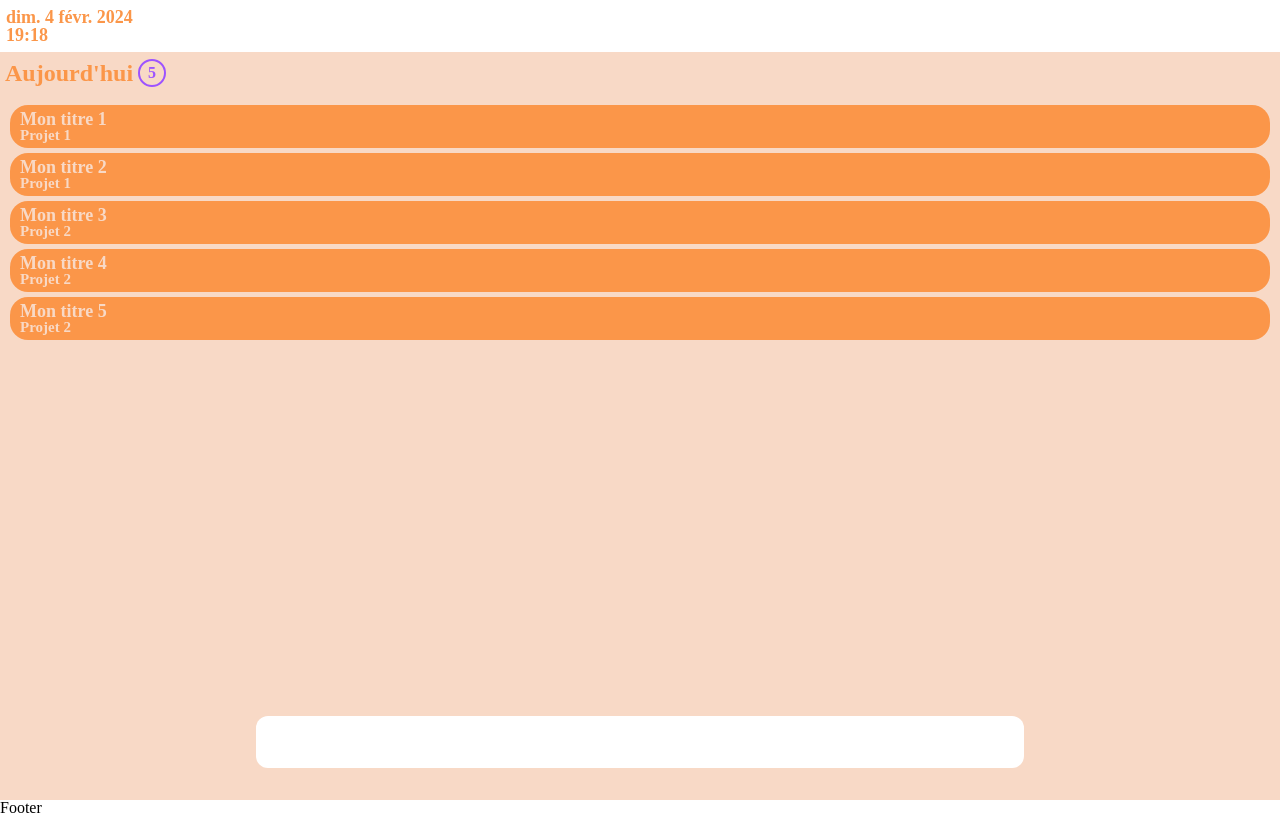
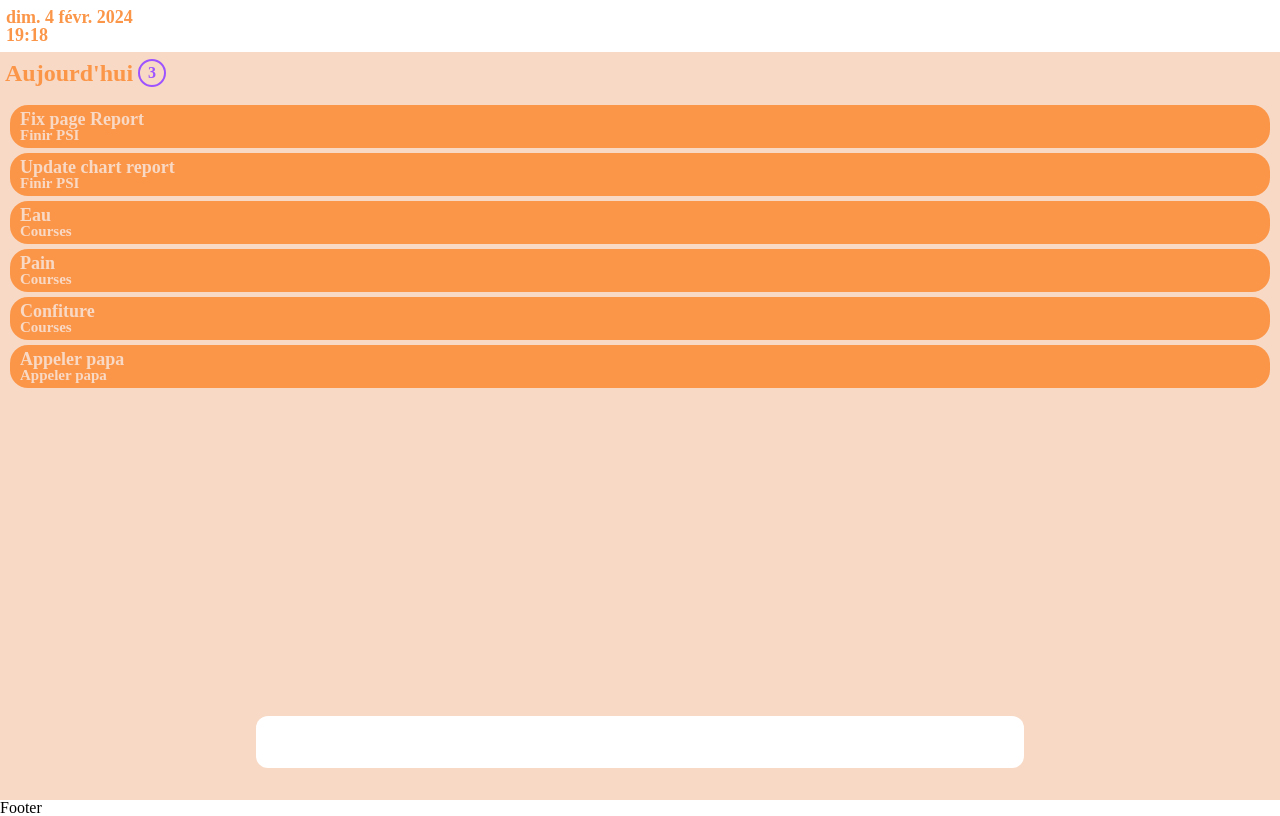
Before and after one commit to jeremy-deurvillier/simply-organized, a React (Vite) app: page /user/today in a window 1280 px wide. Built offline with nearby package versions, Linux system fonts and the light colour scheme; some icons are missing; what @radix-ui/themes would draw is missing.

Commit message:
Add ProjectSlice on Store and update Today and Activity components

```diff
--- a/src/components/activity/Activity.jsx
+++ b/src/components/activity/Activity.jsx
@@ -5,7 +5,11 @@ export default function Activity({ activity }) {
     return (
         <div className='activity'>
             <p className='activityName'>{activity.name}</p>
-      <p className='projectName'>{activity.project.title}</p>
+            <p className='projectName'>
+                {
+                    (activity.project) ? activity.project.title : activity.name
+                }
+            </p>
 
             <GroupActions id={activity.id} state={activity.state} />
         </div>
--- a/src/components/today/Today.jsx
+++ b/src/components/today/Today.jsx
@@ -1,30 +1,40 @@
+import { useSelector } from 'react-redux'
 import Activity from '../activity/Activity'
 import './Today.css'
 
-const projects = [
-  {id:1, title: 'Projet 1', description: ''},
-  {id:1, title: 'Projet 2', description: ''},
-]
+function activitiesElement(projects) {
+    return projects.map(project => {
+        if (project.activities.length > 0) {
+            return project.activities.map(activity => {
+                let activityCopy = { ...activity, project: project }
 
-const activities = [
-  {id:1, name: 'Mon titre 1', state: {done: false, progress: false}, project: projects[0]},
-  {id:2, name: 'Mon titre 2', state: {done: false, progress: true}, project: projects[0]},
-  {id:3, name: 'Mon titre 3', state: {done: false, progress: false}, project: projects[1]},
-  {id:4, name: 'Mon titre 4', state: {done: false, progress: true}, project: projects[1]},
-  {id:5, name: 'Mon titre 5', state: {done: false, progress: false}, project: projects[1]},
-]
+                return <Activity key={activityCopy.id} activity={activityCopy} />
+            })
+        } else {
+            let activity = {
+                id: 'project_' + project.id,
+                name: project.title,
+                state: { done: false, progress: false },
+                project: project
+            }
+
+            return <Activity key={activity.id} activity={activity} />
+        }
+    })
+}
 
 export default function Today() {
+    const projects = useSelector(state => state.projects.list)
+    const activities = activitiesElement(projects)
+
     return (
         <section className='todayPage'>
             <h2>
                 Aujourd'hui
-            <span className='badge'>{activities.length}</span>
+                <span className='badge'>{projects.length}</span>
             </h2>
             <div className='todayContent'>
-            {
-              activities.map(activity => <Activity  key={activity.id} activity={activity} />)
-            }
+                {activities}
             </div>
         </section>
     )
--- /dev/null
+++ b/src/features/ProjectsSlice.js
@@ -0,0 +1,44 @@
+import { createSlice } from '@reduxjs/toolkit'
+
+// TODO : add list property on Project entity
+
+const activities = [
+    { id: 1, name: 'Fix page Report', state: { done: false, progress: false }, project: null },
+    { id: 2, name: 'Update chart report', state: { done: false, progress: true }, project: null },
+    { id: 3, name: 'Eau', state: { done: false, progress: false }, project: null },
+    { id: 4, name: 'Pain', state: { done: false, progress: true }, project: null },
+    { id: 5, name: 'Confiture', state: { done: false, progress: false }, project: null },
+]
+
+const projects = [
+    { id: 1, title: 'Finir PSI', description: '', activities: [activities[0], activities[1]] },
+    { id: 2, title: 'Courses', description: '', activities: [activities[2], activities[3], activities[4]] },
+    { id: 3, title: 'Appeler papa', description: '17h, Réunion', activities: [] }
+]
+
+export const projectsSlice = createSlice({
+    name: 'projectsSlice',
+    initialState: {
+        list: projects,
+    },
+    reducers: {
+        getCollection: (state, action) => {
+            // get Collection from database
+            state.list = action.payload
+        },
+        getProject: (state, action) => {
+            return state.list.filter((project) => project.activities.includes(action.payload))
+        },
+        projectByItem: (state, action) => {
+            state.list.map((p) => {
+                p.activities.map((a) => {
+                    a.project = p
+                })
+            })
+        }
+    }
+})
+
+export const { getCollection, getProject, projectByItem } = projectsSlice.actions
+
+export default projectsSlice.reducer
--- a/src/store/Store.js
+++ b/src/store/Store.js
@@ -1,8 +1,10 @@
 import { configureStore } from '@reduxjs/toolkit'
 import AuthReducer from '../features/AuthSlice'
+import ProjectsReducer from '../features/ProjectsSlice'
 
 export default configureStore({
   reducer: {
-    auth: AuthReducer
+    auth: AuthReducer,
+    projects: ProjectsReducer
   }
 })
```
Lines whose indentation alone changed are shown as unchanged.
